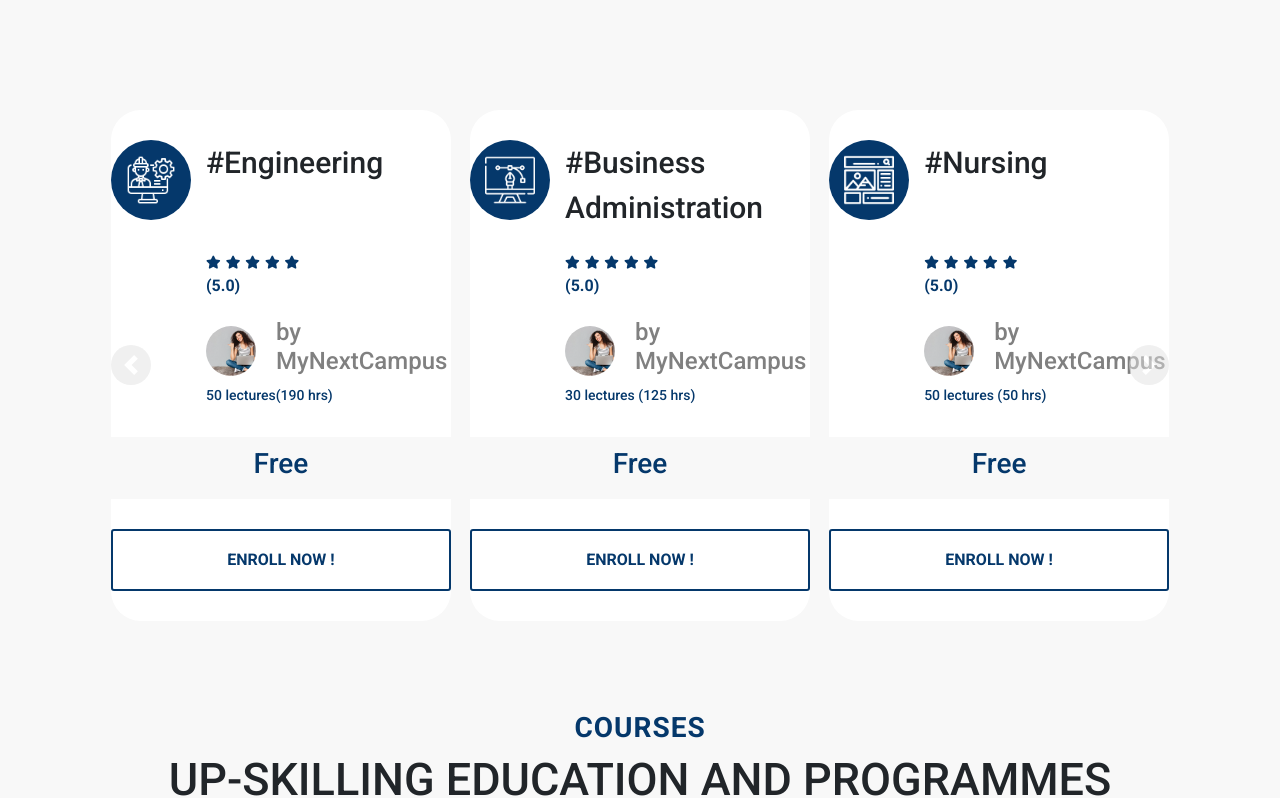
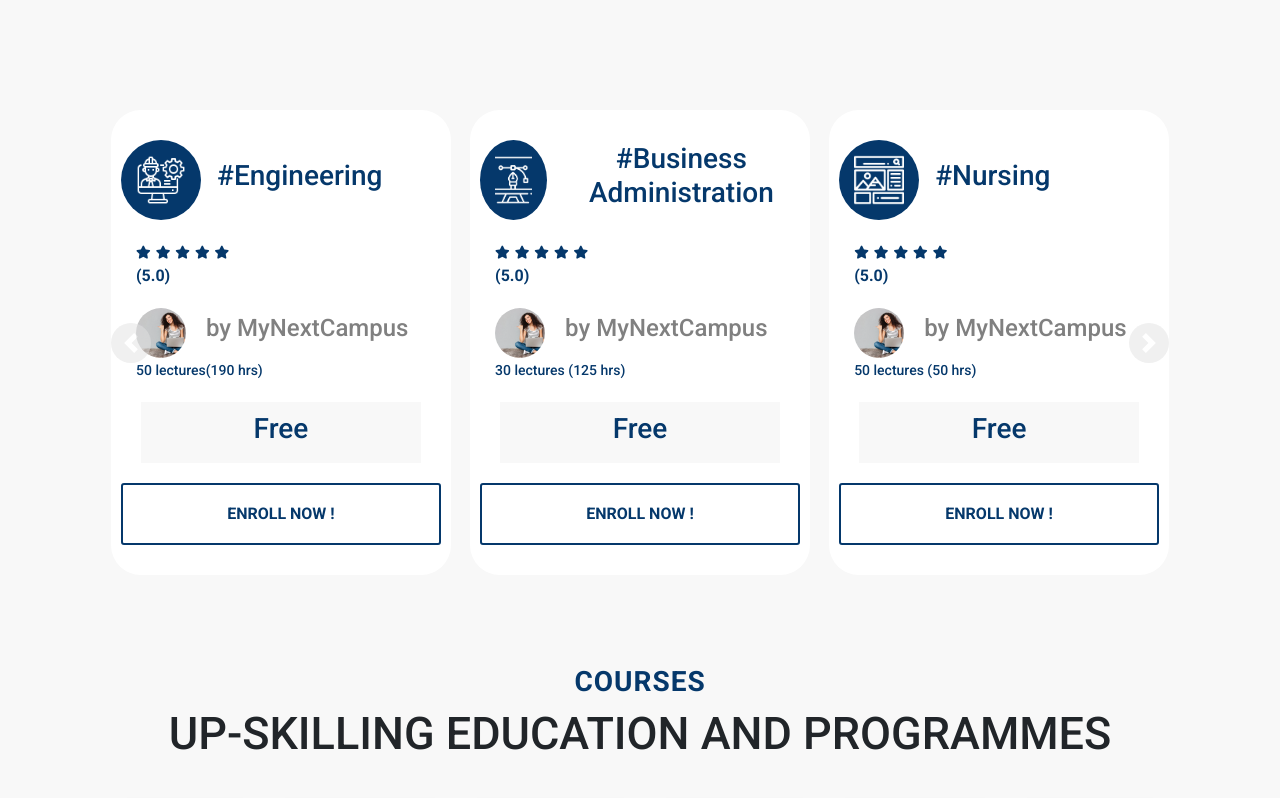
Before and after one commit to AkankshaSonone/mynectcampus, a React (Create React App) app: page / in a window 1280 px wide. Shown: the part 2373-3171 px from the top of the page. Built offline with nearby package versions, Linux system fonts and the light colour scheme.

Commit message:
Card CSS Changes

```diff
--- a/src/components/allcourses/Card.jsx
+++ b/src/components/allcourses/Card.jsx
@@ -3,14 +3,17 @@ import React from 'react'
 const Card = ({ val, setShowPopup }) => {
     return (
         <div className='items'>
-            <div className='content flex'>
-                <div className='left'>
+            <div className='flex'>
+                {/* <div className='left'> */}
                     <div className='img'>
                         <img src={val.cover} alt='' />
                     </div>
-                </div>
-                <div className='text'>
-                    <h1>{val.coursesName}</h1>
+                    <div className="pl-3">
+                    <h3>{val.coursesName}</h3>
+                    </div>
+                {/* </div> */}
+            </div>
+            <div className='text'>
                     <div className='rate'>
                         <i className='fa fa-star'></i>
                         <i className='fa fa-star'></i>
@@ -35,7 +38,6 @@ const Card = ({ val, setShowPopup }) => {
                         ))}
                     </div>
                 </div>
-            </div>
             <div className='price'>
                 <h3>
                     {val.priceAll}
--- a/src/components/allcourses/Cards.jsx
+++ b/src/components/allcourses/Cards.jsx
@@ -11,7 +11,7 @@ const Cards = ({ course, setShowPopup }) => {
           <div class="cards-wrapper coursesCard">
             <div className="grid2">
               {course?.slice(0, 3)?.map((val) => (
-                <Card val={val} />
+                <Card val={val} setShowPopup={setShowPopup} />
               ))}
             </div>
           </div>
--- a/src/components/allcourses/courses.css
+++ b/src/components/allcourses/courses.css
@@ -8,8 +8,11 @@
   flex-direction: column;
   justify-content: space-between;
   background-color: #fff;
-  padding: 30px 0;
+  padding: 30px 10px;
   text-align: center;
+}
+.coursesCard .items .flex {
+  align-items: center;
 }
 .coursesCard .img {
   width: 80px;
@@ -31,7 +34,7 @@
   font-size: 30px;
   font-weight: 500;
   line-height: 45px;
-  min-height: 90px;
+  /* min-height: 90px; */
 }
 .coursesCard .rate {
   margin: 20px 0;
@@ -73,7 +76,7 @@
 }
 
 .coursesCard .price {
-  margin: 30px 0;
+  margin: 20px;
   background-color: #f8f8f8;
   padding: 10px;
 }
@@ -139,8 +142,7 @@
 
 @media screen and (max-width: 768px) {
   .coursesCard .items {
-    width: calc(100% - 20px); /* Set full width for single card on smaller screens */
     margin: 10px 0; /* Adjust margin for better spacing */
-    padding: 120px; /* Adjust padding */
+    padding: 20px; /* Adjust padding */
   }
 }
```
